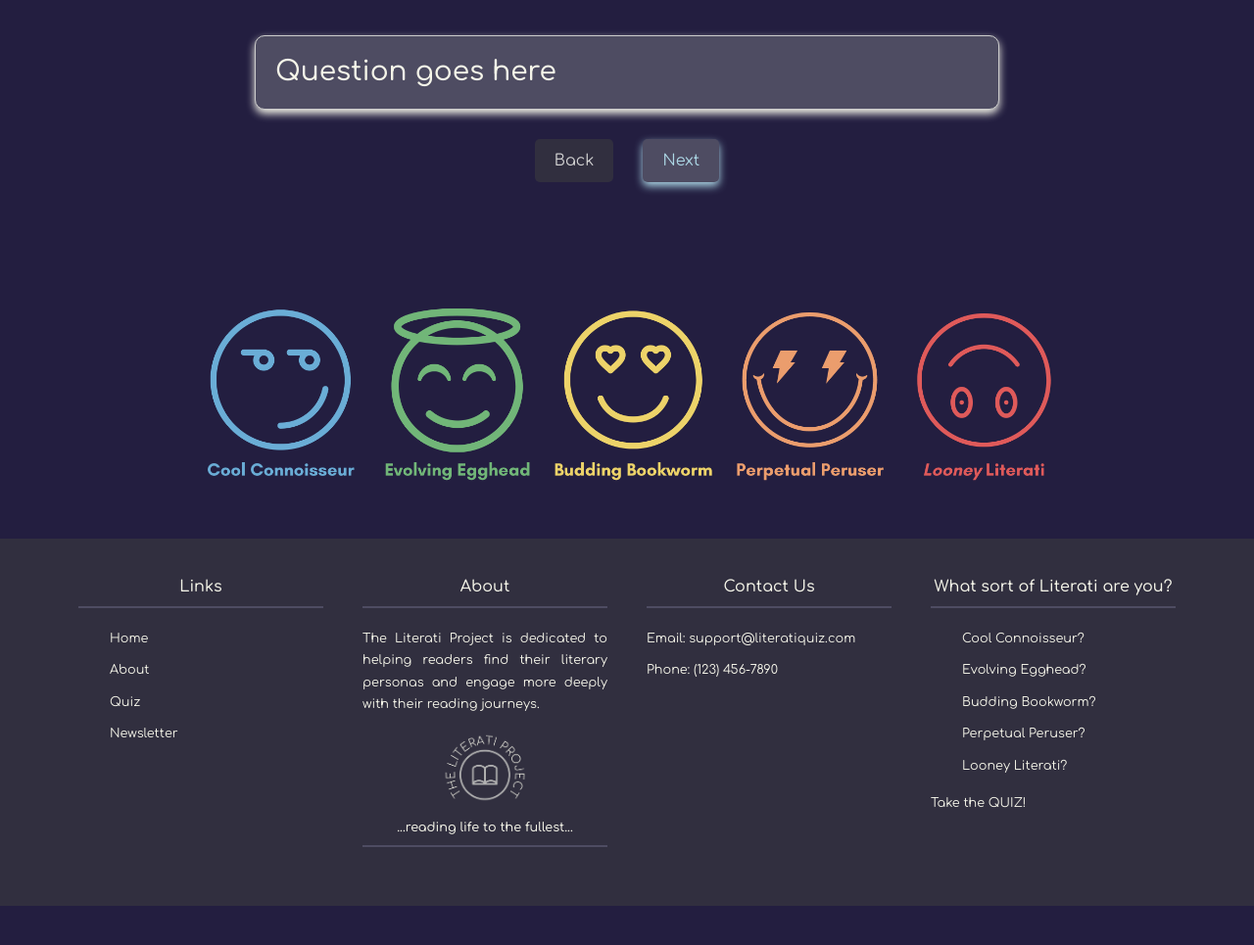
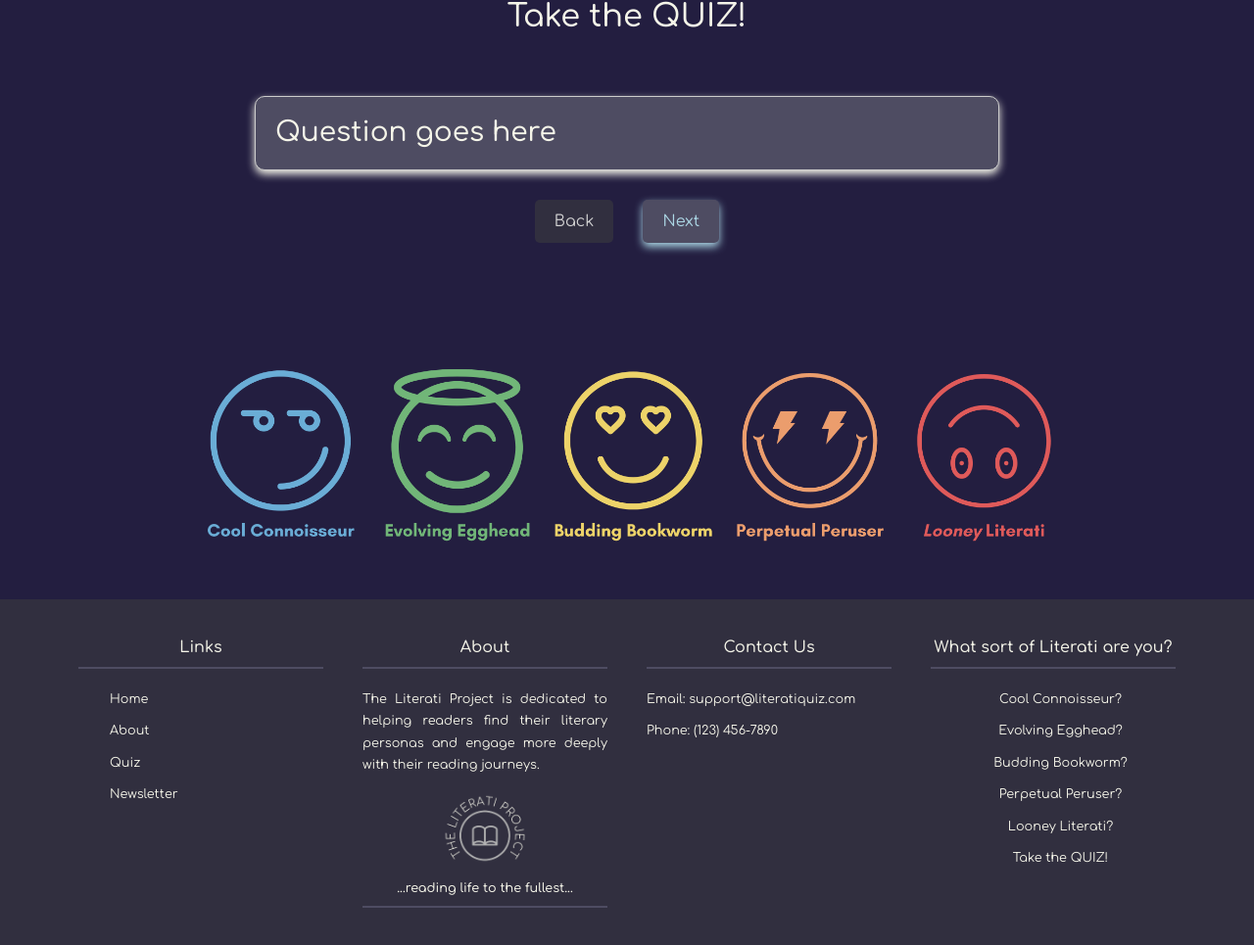
Before and after one commit to hwhybrid/literati-quiz-vanilla-js, a website built with webpack: page frontend/index.html in a window 1280 px wide. Shown: the part 747-1712 px from the top of the page at 98% size. Before the commit the page ends 1672 px from the top, so only its background shows below. Built offline with nearby package versions, Linux system fonts and the light colour scheme.

Commit message:
refactor: cta text alignment.

```diff
--- a/frontend/index.html
+++ b/frontend/index.html
@@ -271,16 +271,16 @@
                     <h4 class="footer-headings">
                         What sort of Literati are you?
                     </h4>
-                    <ul class="footer-literati-list">
-                        <li class="cc">Cool Connoisseur?</li>
-                        <li class="ee">Evolving Egghead?</li>
-                        <li class="bb">Budding Bookworm?</li>
-                        <li class="pp">Perpetual Peruser?</li>
-                        <li class="ll">Looney Literati?</li>
-                    </ul>
-                    <p href="http://localhost:8080/index.html">
-                        Take the QUIZ!
-                    </p>
+                    <div class="footer-literati-types">
+                        <p class="cc">Cool Connoisseur?</p>
+                        <p class="ee">Evolving Egghead?</p>
+                        <p class="bb">Budding Bookworm?</p>
+                        <p class="pp">Perpetual Peruser?</p>
+                        <p class="ll">Looney Literati?</p>
+                        <p href="http://localhost:8080/index.html">
+                            Take the QUIZ!
+                        </p>
+                    </div>
                 </div>
             </div>
             <div class="footer-bottom">
```
Also changed, not shown: frontend/dist/quiz.css.
